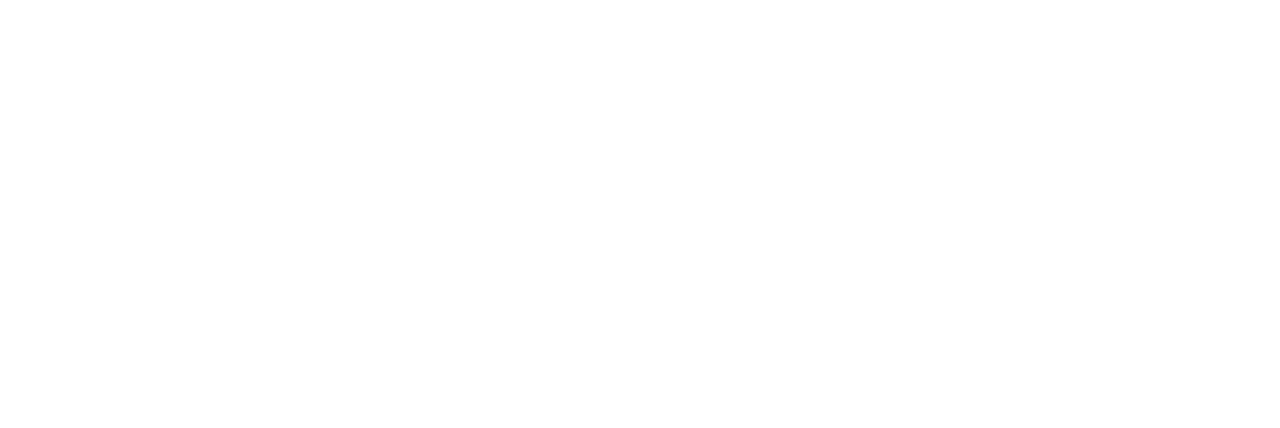
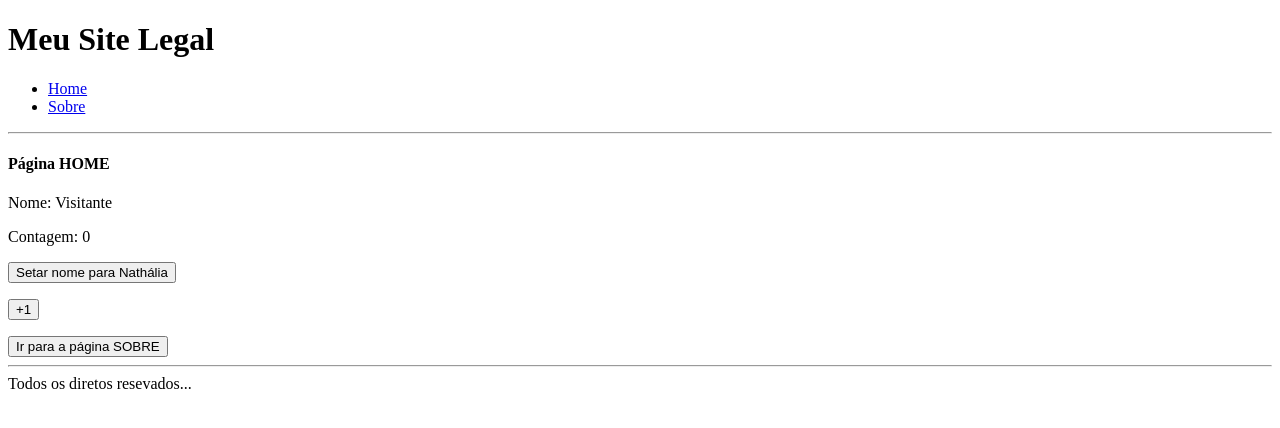
Before and after one commit to nathaliaveneziano/b7web, a React (Create React App) app in the folder reactjs/react-102/: page / in a window 1280 px wide. Shown: the top 428 px of the page. Built offline with nearby package versions, Linux system fonts and the light colour scheme.

Commit message:
ReactJS - Redux: Connect e Dispatch

```diff
--- a/reactjs/react-102/package.json
+++ b/reactjs/react-102/package.json
@@ -9,6 +9,7 @@
     "react": "^17.0.2",
     "react-dom": "^17.0.2",
     "react-redux": "^7.2.3",
+    "react-router-dom": "^5.2.0",
     "react-scripts": "4.0.3",
     "redux": "^4.0.5",
     "styled-components": "^5.2.3",
--- a/reactjs/react-102/src/App.js
+++ b/reactjs/react-102/src/App.js
@@ -1,10 +1,69 @@
 import React from 'react';
+import { BrowserRouter, Switch, Route, Link, Redirect } from 'react-router-dom';
+import Home from './pages/Home';
+import Login from './pages/Login';
+import Sobre from './pages/Sobre';
+
+// Pertence a 1º forma de acesso a URL Privada
+const isLogged = false;
+
+// Pertence a 2º forma de acesso a URL Privada
+const PrivateRoute = ({ children, ...rest }) => {
+	return (
+		// Retorna todas as props incluídas na tag
+		<Route {...rest}>
+			{/* Adiciona o componente presente dentro da tag */}
+			{isLogged ? children : <Redirect to="/login" />}
+		</Route>
+	);
+};
 
 function App() {
 	return (
-		<>
+		<BrowserRouter>
+			<header>
+				<h1>Meu Site Legal</h1>
+				<nav>
+					<ul>
+						<li>
+							<Link to="/">Home</Link>
+						</li>
+						<li>
+							<Link to="/sobre">Sobre</Link>
+						</li>
+					</ul>
+				</nav>
+			</header>
+			<hr />
 
-		</>
+			<Switch>
+				{/* O Switch verifica Rota por Rota na ordem passada */}
+				<Route exact path="/">
+					<Home />
+				</Route>
+
+				<Route path="/login">
+					<Login />
+				</Route>
+
+				{/* Uma forma de fazer a validação de acesso a URL
+				<Route path="/sobre">
+					{isLogged ? <Sobre /> : <Redirect to="/login" />}
+				</Route> */}
+
+				{/* Uma forma de fazer a validação de acesso a URL */}
+				<PrivateRoute path="/sobre">
+					<Sobre />
+				</PrivateRoute>
+
+				<Route path="*">
+					<h4>Página não encontrada!</h4>
+				</Route>
+			</Switch>
+
+			<hr />
+			<footer>Todos os diretos resevados...</footer>
+		</BrowserRouter>
 	);
 }
 
--- /dev/null
+++ b/reactjs/react-102/src/pages/Home.js
@@ -0,0 +1,63 @@
+import React from 'react';
+import { useHistory } from 'react-router-dom';
+import { connect } from 'react-redux';
+
+function Home(props) {
+	let history = useHistory();
+
+	const handleButton = () => {
+		setTimeout(() => {
+			history.replace('/sobre');
+		}, 2000);
+	};
+
+	const handleNathalia = () => {
+		props.setName('Nathália');
+	};
+
+	const handleIncrement = () => {
+		props.increment();
+	};
+
+	return (
+		<div>
+			<h4>Página HOME</h4>
+
+			<p>Nome: {props.name}</p>
+			<p>Contagem: {props.contador}</p>
+
+			<p>
+				<button type="button" onClick={handleNathalia}>
+					Setar nome para Nathália
+				</button>
+			</p>
+			<p>
+				<button type="button" onClick={handleIncrement}>
+					+1
+				</button>
+			</p>
+
+			<button type="button" onClick={handleButton}>
+				Ir para a página SOBRE
+			</button>
+		</div>
+	);
+}
+
+const mapStateToProps = (state) => {
+	return {
+		name: state.usuario.name,
+		contador: state.usuario.contador,
+	};
+};
+
+const mapDispatchToProps = (dispatch) => {
+	return {
+		setName: (newName) =>
+			dispatch({ type: 'SET_NAME', payload: { name: newName } }),
+		increment: () =>
+			dispatch({ type: 'INCREMENT_CONTADOR' }),
+	};
+};
+
+export default connect(mapStateToProps, mapDispatchToProps)(Home);
--- /dev/null
+++ b/reactjs/react-102/src/pages/Login.js
@@ -0,0 +1,12 @@
+import React from 'react';
+
+function Login() {
+	return (
+		<div>
+			<h4>Página LOGIN</h4>
+			<p>bla bla bla</p>
+		</div>
+	);
+}
+
+export default Login;
--- /dev/null
+++ b/reactjs/react-102/src/pages/Sobre.js
@@ -0,0 +1,12 @@
+import React from 'react';
+
+function Sobre() {
+	return (
+		<div>
+			<h4>Página SOBRE</h4>
+			<p>bla bla bla</p>
+		</div>
+	);
+}
+
+export default Sobre;
--- a/reactjs/react-102/src/reducers/UsuarioReducer.js
+++ b/reactjs/react-102/src/reducers/UsuarioReducer.js
@@ -1,11 +1,15 @@
 const initialState = {
-	name: '',
+	name: 'Visitante',
+	contador: 0,
 };
 
 const UsuarioReducer = (state = initialState, action) => {
 	switch (action.type) {
 		case 'SET_NAME':
 			return { ...state, name: action.payload.name };
+		case 'INCREMENT_CONTADOR':
+			let newCount = state.contador + 1;
+			return { ...state, contador: newCount };
 		default:
 			return state;
 	}
```
Also changed, not shown: reactjs/react-102/src/pages/Categoria.js (added, +24 -0 lines), 1 other file (tests, documents, lock files or other folders).
